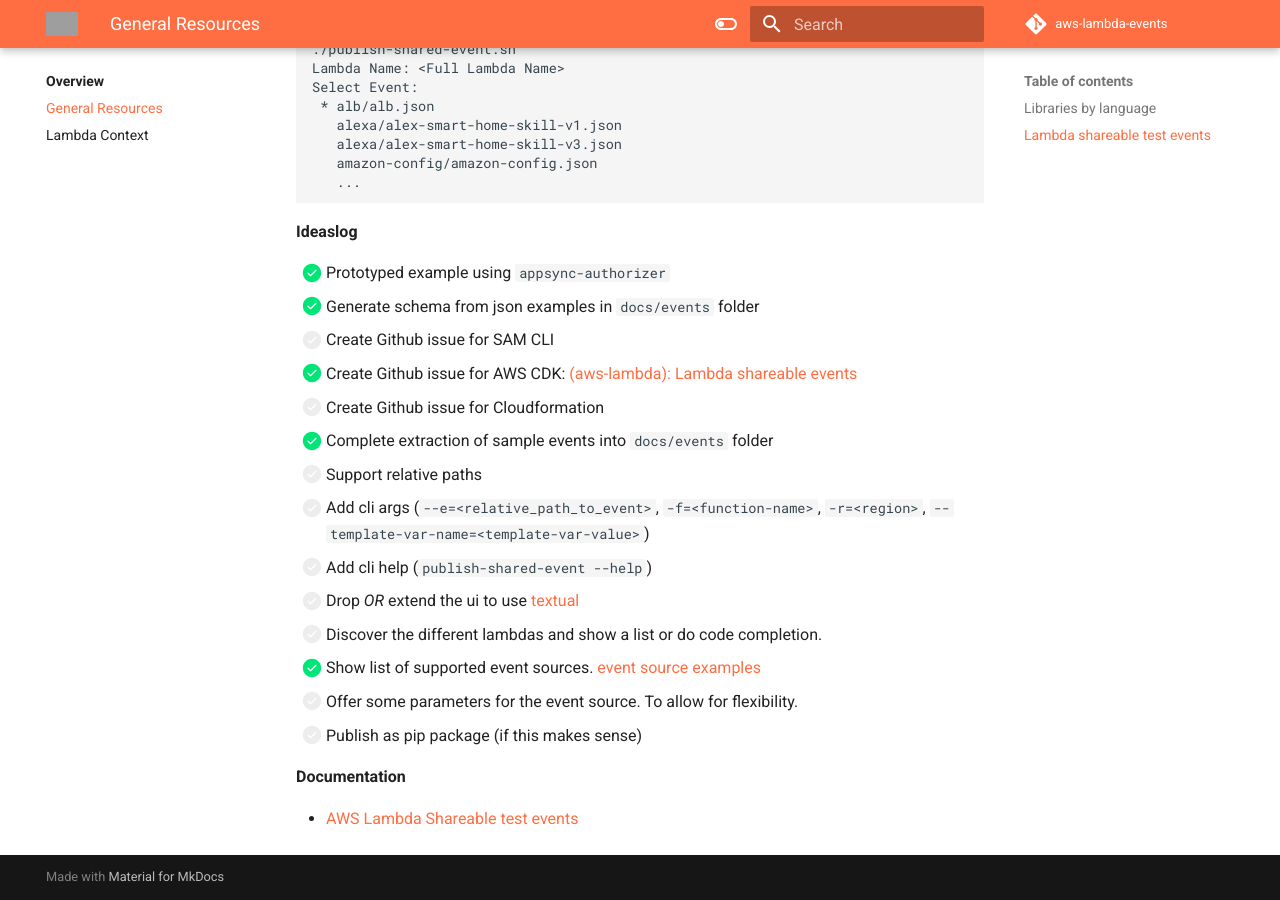
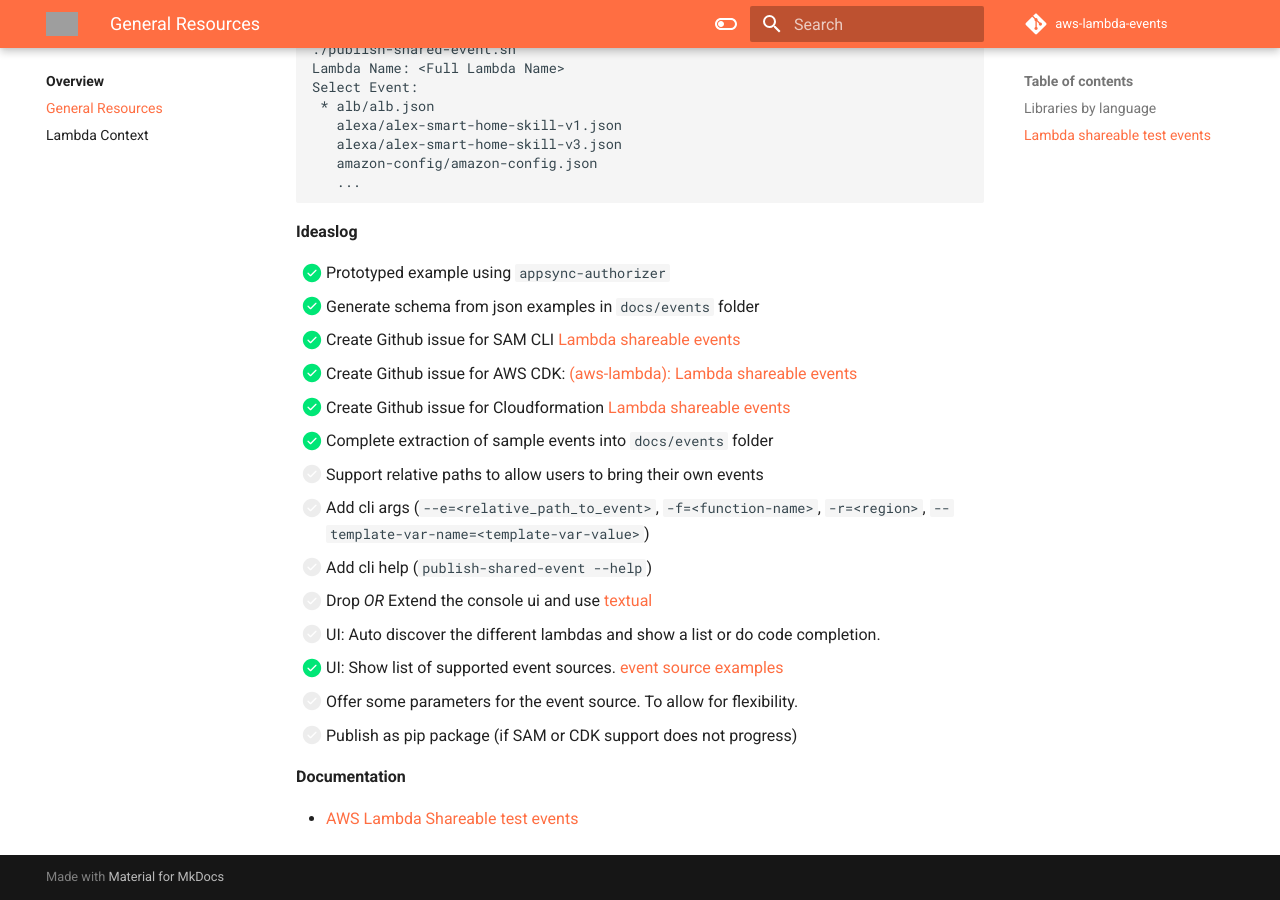
Before and after one commit to michaelbrewer/aws-lambda-events, an MkDocs documentation site: the page built from docs/lambda-resources.md, in a window 1280 px wide and 900 px high, scrolled down 1119 px. Built offline with MkDocs 1.6.1 and Material for MkDocs 9.7.7, drawn with Linux system fonts in a browser that asks for light colours; comment, search, counter and statistics services are not loaded; grey boxes are pictures that could not be loaded.

Commit message:
feat(shareable-events): Add links to issues

```diff
--- a/docs/lambda-resources.md
+++ b/docs/lambda-resources.md
@@ -53,18 +53,18 @@
 
 - [x] Prototyped example using `appsync-authorizer`
 - [x] Generate schema from json examples in `docs/events` folder
-- [ ] Create Github issue for SAM CLI
+- [x] Create Github issue for SAM CLI [Lambda shareable events](https://github.com/aws/aws-sam-cli/issues/3763)
 - [x] Create Github issue for AWS CDK: [(aws-lambda): Lambda shareable events](https://github.com/aws/aws-cdk/issues/19471)
-- [ ] Create Github issue for Cloudformation
+- [x] Create Github issue for Cloudformation [Lambda shareable events](https://github.com/aws-cloudformation/cloudformation-coverage-roadmap/issues/1113)
 - [x] Complete extraction of sample events into `docs/events` folder
-- [ ] Support relative paths
+- [ ] Support relative paths to allow users to bring their own events
 - [ ] Add cli args (`--e=<relative_path_to_event>`, `-f=<function-name>`, `-r=<region>`, `--template-var-name=<template-var-value>`)
 - [ ] Add cli help (`publish-shared-event --help`)
-- [ ] Drop _OR_ extend the ui to use [textual](https://github.com/Textualize/textual)
-- [ ] Discover the different lambdas and show a list or do code completion.
-- [x] Show list of supported event sources. [event source examples](https://github.com/michaelbrewer/aws-lambda-events/tree/main/docs/events)
+- [ ] Drop _OR_ Extend the console ui and use [textual](https://github.com/Textualize/textual)
+- [ ] UI: Auto discover the different lambdas and show a list or do code completion.
+- [x] UI: Show list of supported event sources. [event source examples](https://github.com/michaelbrewer/aws-lambda-events/tree/main/docs/events)
 - [ ] Offer some parameters for the event source. To allow for flexibility.
-- [ ] Publish as pip package (if this makes sense)
+- [ ] Publish as pip package (if SAM or CDK support does not progress)
 
 **Documentation**
 
```
